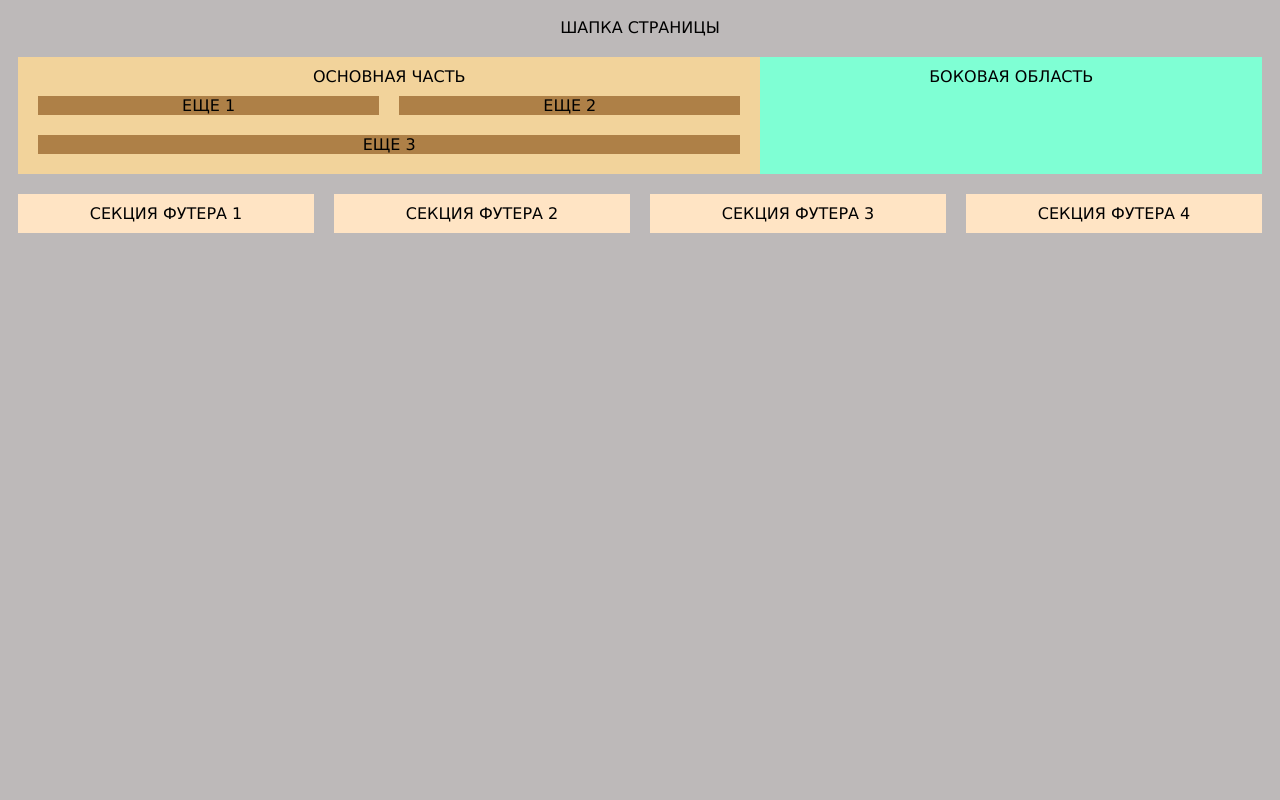
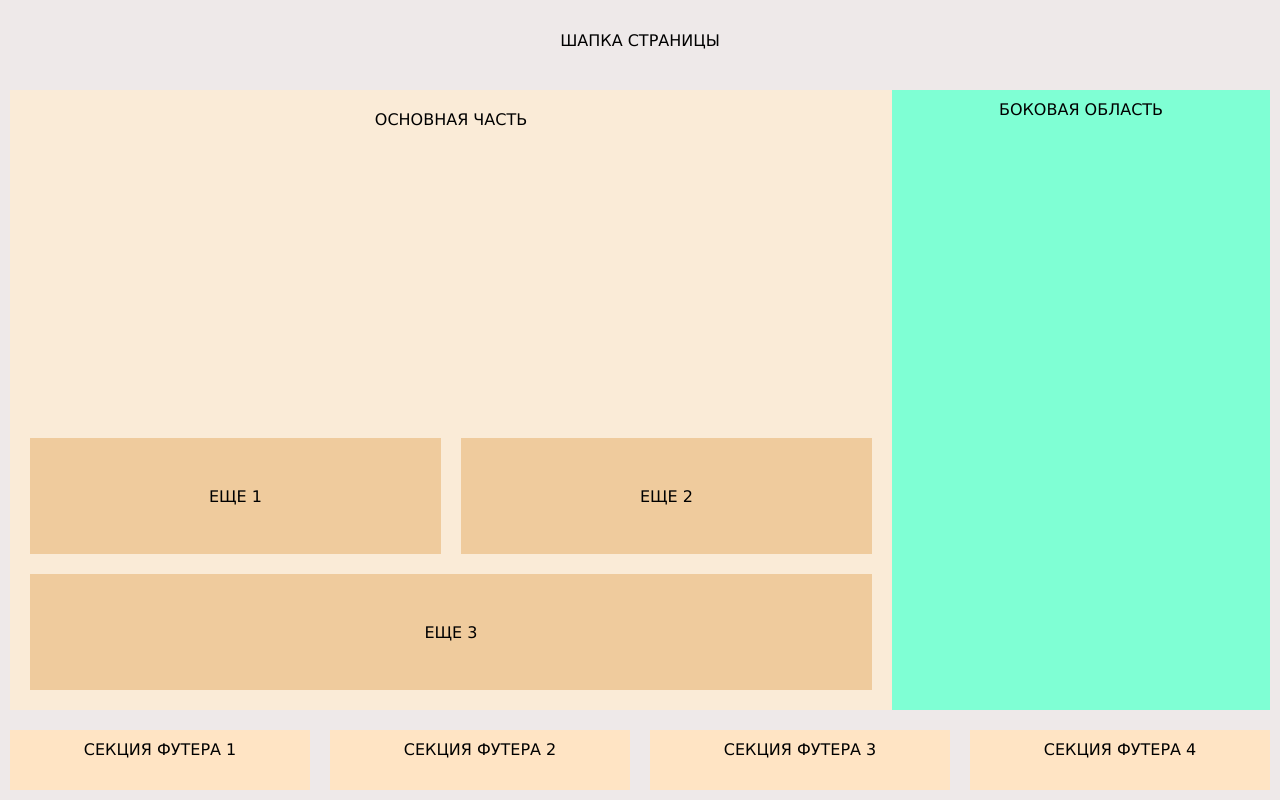
Before and after one commit to radionadejda/HW5_flex, a plain HTML site: page index.html in a window 1280 px wide. Drawn offline with Linux system fonts and the light colour scheme.

Commit message:
add container to stretch height

```diff
--- a/index.html
+++ b/index.html
@@ -9,15 +9,16 @@
     <title>Document</title>
 </head>
 <body>
+    <div class="container">
         <header>шапка страницы</header>
          <main>
-    <div class="left">
-        основная часть
-        <div class="left-bottom">
-        <div class="more1">еще 1</div>
-        <div class="more1">еще 2</div>
-        <div class="more2">еще 3</div>
+            <div class="left-box">
+                <div class="top-left-box">основная часть</div>
+                <div class="mid-left-box">
+                    <div class="box">еще 1</div>
+                    <div class="box">еще 2</div>
                 </div>
+                    <div class="bottom-left-box">еще 3</div>
             </div>
             <aside>
                 боковая область
@@ -29,5 +30,6 @@
             <div class="footer-section">секция футера 3</div>
         <div class="footer-section">секция футера 4</div>
         </footer>
+    </div>
 </body>
 </html>
--- a/style.css
+++ b/style.css
@@ -1,68 +1,80 @@
+* {
+    margin: 0;
+    padding: 0;
+    box-sizing: border-box;
+}
+
 body {
-    background-color: rgb(189, 185, 185);
+    background-color: rgb(238, 233, 233);
     font-family: 'Lucida Sans', 'Lucida Sans Regular', 'Lucida Grande', 'Lucida Sans Unicode', Geneva, Verdana, sans-serif;
     text-transform: uppercase;
 }
 
+.container {
+    height: 100vh;
+    display: flex;
+    flex-direction: column;
+    }
+
 header {
+    flex-basis: 10%;
     display: flex;
     justify-content: center;
-    align-content: center;
+    align-items: center;
     padding: 10px;
 }
 
 main {
+    flex-grow: 1;
     display: flex;
     padding: 10px;
 }
 
-h1 {
-    width: 100%;
+.left-box {
+    flex-basis: 70%;
+    background-color: antiquewhite;
+    display: flex;
+    flex-direction: column;
+    padding: 20px;
 }
 
-.left {
-    background-color: rgb(242, 211, 155);
-    display: flex;
-    padding: 10px;
-    width: 60vw;
-    justify-content: center;
-    flex-direction: column;
+.top-left-box {
+    flex-grow: 1;
     text-align: center;
     }
 
-.left-bottom {
+.mid-left-box {
+    flex-basis: 20%;
     display: flex;
-justify-content: space-between;
-flex-wrap: wrap;
+    column-gap: 20px;
+    margin-bottom: 20px;
 }
 
-.more1 {
+.box {
+    flex-basis: 50%;
+    background-color: rgb(239, 203, 157);
     display: flex;
+    justify-content: center;
     align-items: center;
+    }
+
+.bottom-left-box {
+    flex-basis: 20%;
+    display: flex;
     justify-content: center;
-    background-color: rgb(174, 128, 71);
-    margin: 10px;
-    flex-grow: 1;
-    flex-basis: 45%;
-    }
-.more2 {
-    display: flex;
     align-items: center;
-    justify-content: center;
-    background-color: rgb(174, 128, 71);
-    margin: 10px;
-    flex-grow: 1;
-    flex-basis: 100%;
+    background-color: rgb(239, 203, 157);
 }
 
 aside {
     padding: 10px;
-    width: 40vw;
+    flex-grow: 1;
     background-color: aquamarine;
     text-align: center;
 }
 
 footer {
+    flex-basis: 10%;
     display: flex;
     justify-content: space-between;
 }
```
Lines whose indentation alone changed are shown as unchanged.
